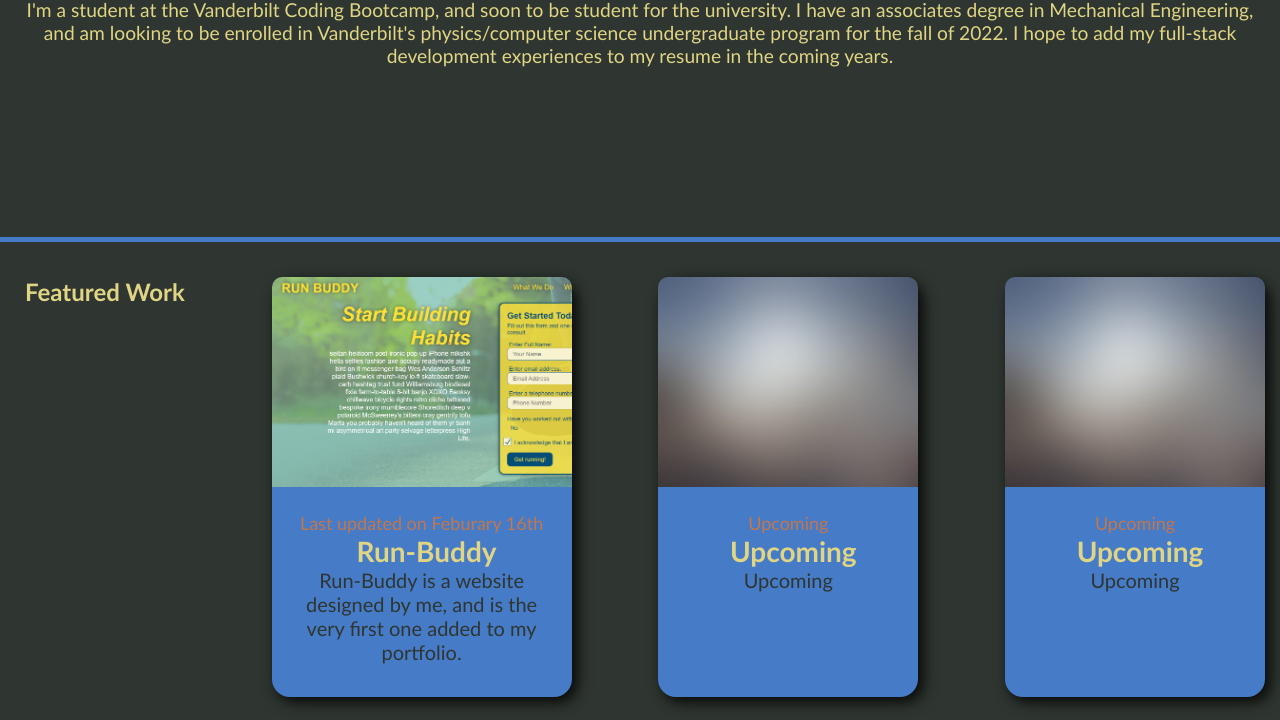
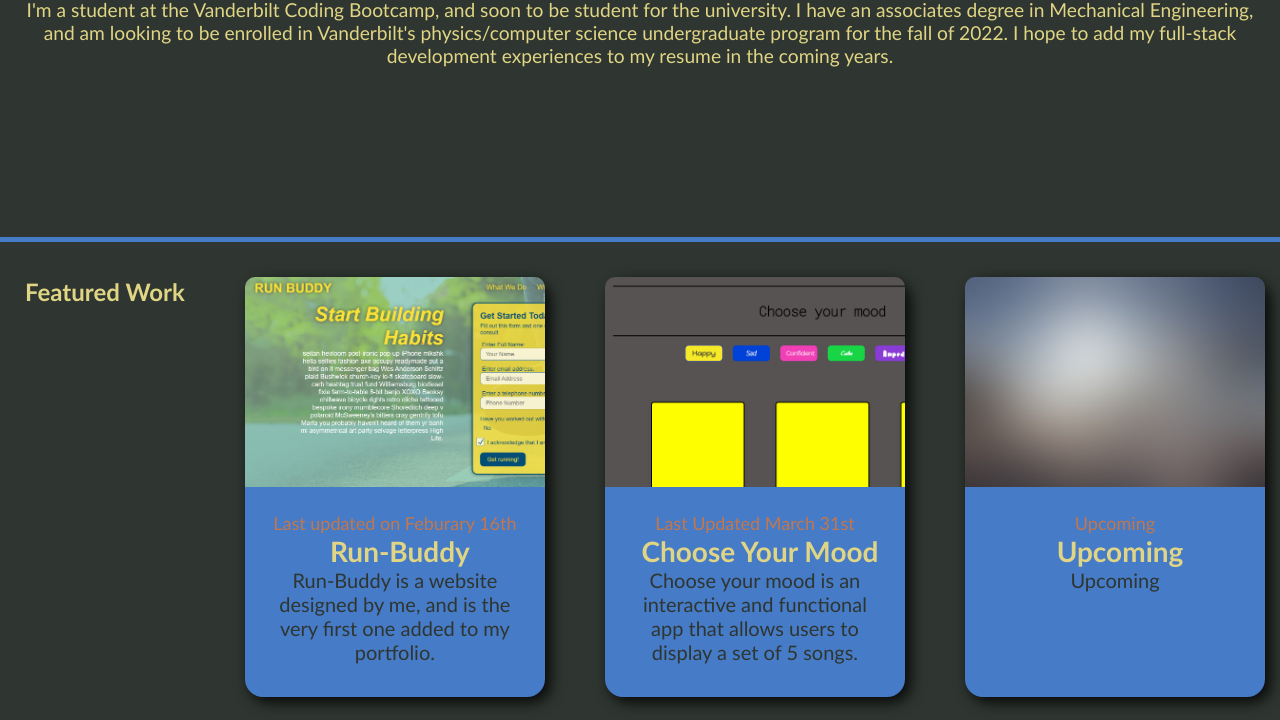
Before and after one commit to DavonHB/Portfolio01, a plain HTML site: page index.html in a window 1280 px wide. Shown: the part 232-952 px from the top of the page. Drawn offline with Linux system fonts and the light colour scheme.

Commit message:
added project 01

```diff
--- a/assets/css/style.css
+++ b/assets/css/style.css
@@ -144,7 +144,7 @@ a {
 
 .card {
     display: grid;
-    grid-template-columns: 260px;
+    grid-template-columns: 300px;
     grid-template-rows: 210px 210px;
     grid-template-areas: "image" "text";
     border-radius: 18px;
@@ -164,6 +164,14 @@ a {
 }
 
 .card-image2 {
+    grid-area: image;
+    background-image: url(../images/chooseyourmoodproject.png);
+    border-top-left-radius: 10px;
+    border-top-right-radius: 10px;
+    background-size: cover;
+}
+
+.card-image3 {
     grid-area: image;
     background-image: url(../images/blurred.jpg);
     border-top-left-radius: 10px;
--- a/index.html
+++ b/index.html
@@ -44,19 +44,20 @@
             </div>
             </a>
 
-
+            <a href="https://jackjohnsongh.github.io/project_vb_01/">
             <div class="card">
                 <div class="card-image2"></div>
                 <div class="card-text">
-                    <span class="date">Upcoming</span>
-                    <h2>Upcoming</h2>
-                    <p>Upcoming</p>
+                    <span class="date">Last Updated March 31st</span>
+                    <h2>Choose Your Mood</h2>
+                    <p>Choose your mood is an interactive and functional app that allows users to display a set of 5 songs.</p>
                     </div>
                 </div>
             </div>
+            </a>
 
             <div class="card">
-                <div class="card-image2"></div>
+                <div class="card-image3"></div>
                 <div class="card-text">
                     <span class="date">Upcoming</span>
                     <h2>Upcoming</h2>
```
Also changed, not shown: assets/images/chooseyourmoodproject.png (added), 1 other file.
